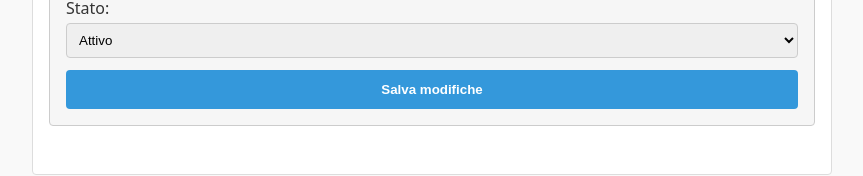
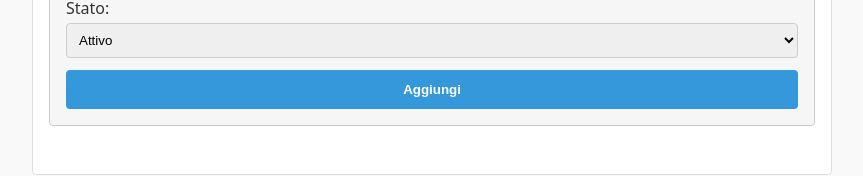
Before and after one commit to MegaEmme/react-recap-studenti, a React (Vite) app: page / in a window 1280 px wide. Shown: the part 977-1153 px from the top of the page, without its empty margins (208-1071 px from the left). Built offline with nearby package versions, Linux system fonts and the light colour scheme.

Commit message:
feat: create Button component and refactor StudentForm and StudentList to use it

```diff
--- /dev/null
+++ b/src/components/Button.jsx
@@ -0,0 +1,23 @@
+const Button = ({ props }) => {
+
+    let className = null;
+    let type = null;
+    let text = null;
+
+    if (props.type === "submit") {
+        type = "submit"
+        text = "Aggiungi"
+    } else if (props.type === "edit") {
+        className = "edit-btn"
+        text = "Modifica"
+    } else if (props.type === "delete") {
+        className = "delete-btn"
+        text = "Elimina"
+    };
+
+    return (
+        <button className={className} type={type}>{text}</button>
+    )
+};
+
+export default Button;
--- a/src/components/MainContent.jsx
+++ b/src/components/MainContent.jsx
@@ -5,7 +5,7 @@ import StudentList from "./StudentList";
 
 const MainContent = () => {
     return (
-        <main class="container">
+        <main className="container">
             <StatusMessage />
             <StudentForm />
             <StudentFilter />
--- a/src/components/StudentForm.jsx
+++ b/src/components/StudentForm.jsx
@@ -1,4 +1,7 @@
+import Button from "./Button";
+
 const StudentForm = () => {
+
     return (
 
         <section className="form-section">
@@ -19,7 +22,8 @@ const StudentForm = () => {
                         <option value="inactive">Inattivo</option>
                     </select>
                 </label>
-                <button type="submit">Aggiungi</button>
+                {/* <button type="submit">Aggiungi</button> */}
+                <Button props={{ id: 1, type: 'submit' }} />
             </form>
         </section>
     )
--- a/src/components/StudentList.jsx
+++ b/src/components/StudentList.jsx
@@ -1,3 +1,5 @@
+import Button from "./Button";
+
 const StudentList = () => {
     return (
         <section className="list-section">
@@ -18,8 +20,10 @@ const StudentList = () => {
                         <span className="status">(attivo)</span>
                     </div>
                     <div className="actions">
-                        <button className="edit-btn">Modifica</button>
-                        <button className="delete-btn">Elimina</button>
+                        {/* <button className="edit-btn">Modifica</button>
+                        <button className="delete-btn">Elimina</button> */}
+                        <Button props={{ id: 1, type: 'edit' }} />
+                        <Button props={{ id: 1, type: 'delete' }} />
                     </div>
                     <form className="edit-form">
                         <label>
@@ -37,7 +41,8 @@ const StudentList = () => {
                                 <option value="inactive">Inattivo</option>
                             </select>
                         </label>
-                        <button type="submit">Salva modifiche</button>
+                        {/* <button type="submit">Salva modifiche</button> */}
+                        <Button props={{ id: 1, type: 'submit' }} />
                     </form>
                 </li>
 
@@ -47,8 +52,10 @@ const StudentList = () => {
                         <span className="status">(inattivo)</span>
                     </div>
                     <div className="actions">
-                        <button className="edit-btn">Modifica</button>
-                        <button className="delete-btn">Elimina</button>
+                        {/* <button className="edit-btn">Modifica</button>
+                        <button className="delete-btn">Elimina</button> */}
+                        <Button props={{ id: 1, type: 'edit' }} />
+                        <Button props={{ id: 1, type: 'delete' }} />
                     </div>
                     <form className="edit-form">
                         <label>
```
